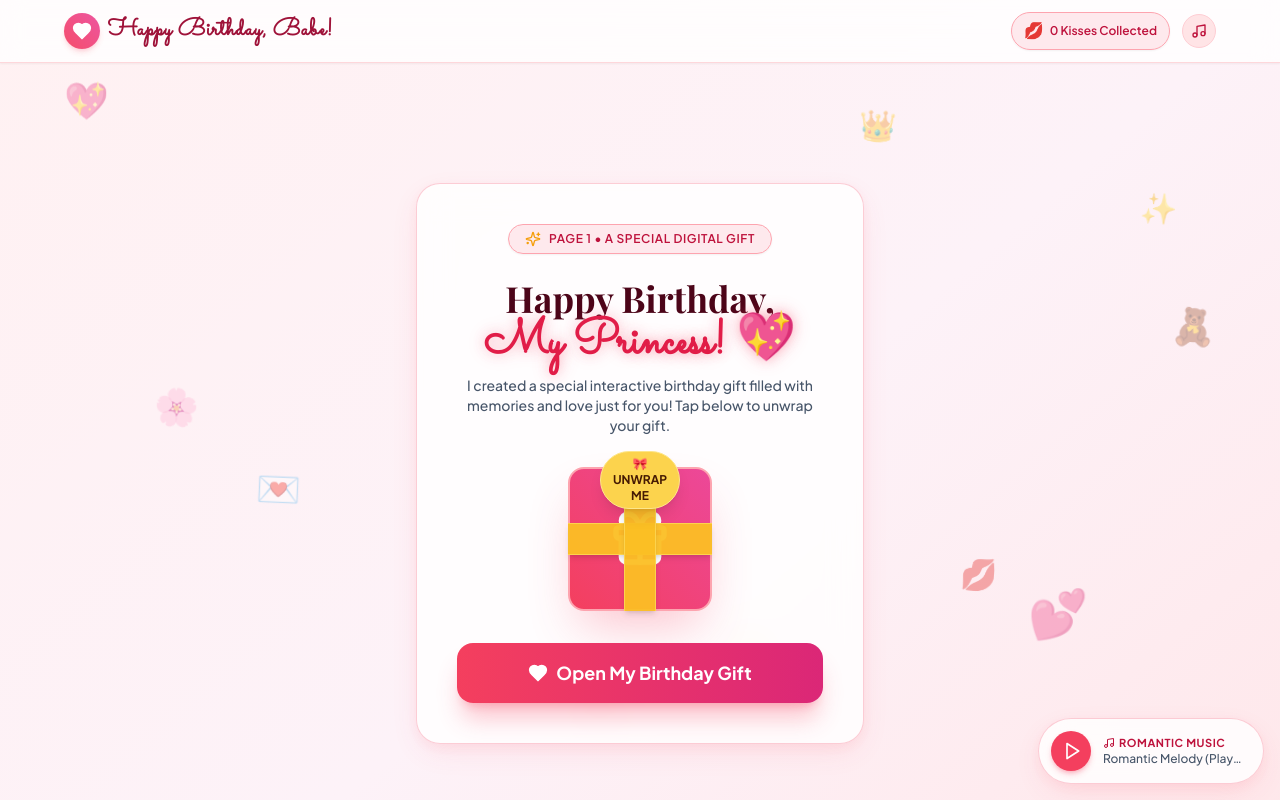
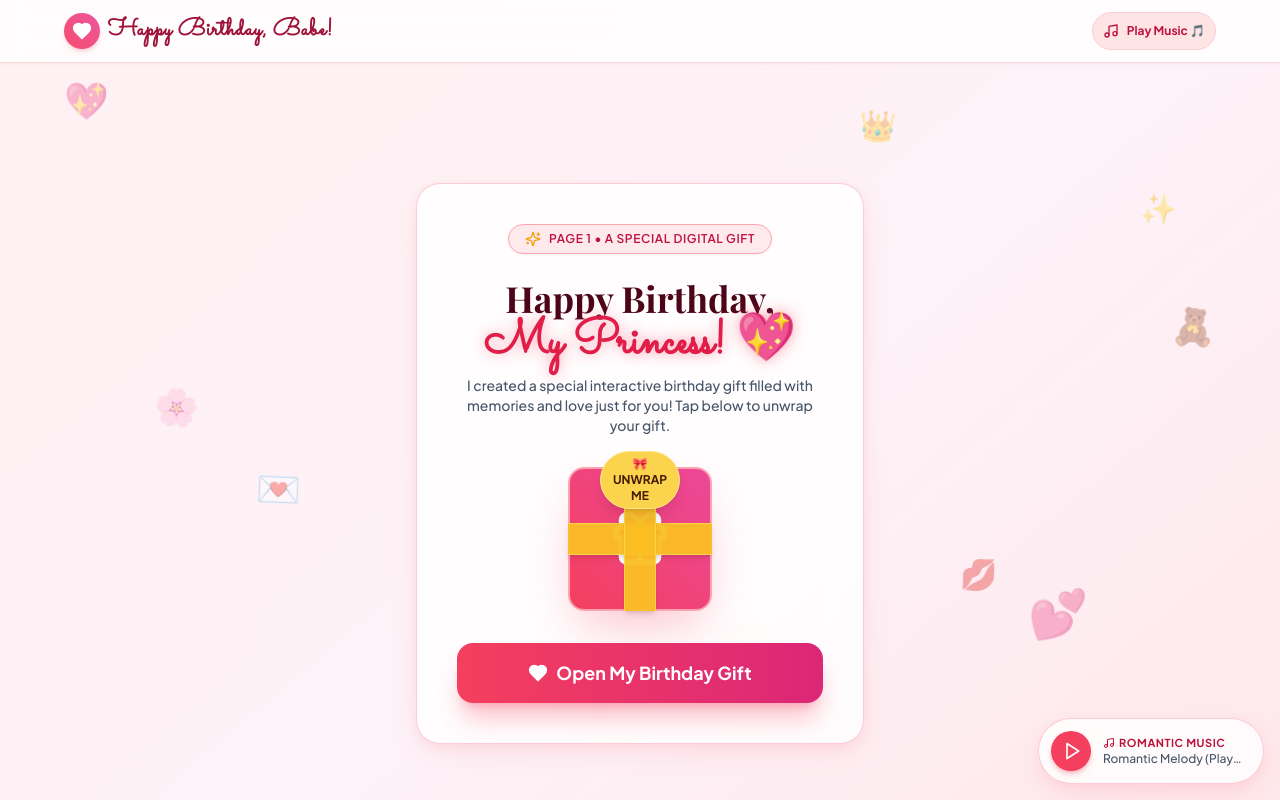
Before and after one commit to aryanadhikari9790-coder/Birthday-, a React (Vite) app: page / in a window 1280 px wide. Shown: the top 800 px of the page. Built offline with nearby package versions, Linux system fonts and the light colour scheme; a web font is replaced by a local one.

Commit message:
AutoTransitionOnCandleBlowNoKissesCounter

```diff
--- a/src/App.jsx
+++ b/src/App.jsx
@@ -45,7 +45,6 @@ export default function App() {
       {/* Main Container */}
       <div className="relative z-10 flex flex-col min-h-screen">
         <Navbar
-          kissCount={0}
           isPlayingMusic={isPlayingMusic}
           toggleMusic={toggleMusic}
         />
--- a/src/components/BirthdayCakeSection.jsx
+++ b/src/components/BirthdayCakeSection.jsx
@@ -1,5 +1,5 @@
 import React, { useState, useEffect, useRef } from 'react';
-import { Flame, Sparkles, Mic, AlertCircle, ArrowRight } from 'lucide-react';
+import { Flame, Sparkles, Mic, AlertCircle } from 'lucide-react';
 import { triggerFireworks, playPopSound } from '../utils/effects';
 
 export default function BirthdayCakeSection({ onNextPage }) {
@@ -37,6 +37,13 @@ export default function BirthdayCakeSection({ onNextPage }) {
     setCandlesBlown(true);
     playPopSound();
     triggerFireworks();
+
+    // Automatically transition to Page 3 (Greeting Card & Photos) after 1.5s delay!
+    setTimeout(() => {
+      if (onNextPage) {
+        onNextPage();
+      }
+    }, 1600);
   };
 
   // Start Web Audio API Microphone Volume/Blow Detection
@@ -209,18 +216,13 @@ export default function BirthdayCakeSection({ onNextPage }) {
             )}
           </div>
         ) : (
-          <div className="bg-rose-500/10 border border-rose-300 p-6 rounded-2xl max-w-lg mx-auto animate-fade-in shadow-sm space-y-4">
+          <div className="bg-rose-500/10 border border-rose-300 p-6 rounded-2xl max-w-lg mx-auto animate-fade-in shadow-sm space-y-3">
             <p className="font-handwriting text-3xl text-rose-700 text-glow">
-              "May all your wildest dreams & happiest wishes come true!"
+              "Wish Granted! Opening your Birthday Card... 💖"
             </p>
-
-            <button
-              onClick={onNextPage}
-              className="w-full py-4 px-6 rounded-2xl bg-gradient-to-r from-rose-500 to-pink-600 hover:from-rose-600 hover:to-pink-700 text-white font-bold text-base shadow-lg shadow-rose-500/30 transition-all flex items-center justify-center space-x-2 animate-pulse"
-            >
-              <span>Read My Birthday Greeting Card & Photos 💌</span>
-              <ArrowRight className="w-5 h-5" />
-            </button>
+            <p className="text-slate-600 text-xs uppercase tracking-wider font-semibold animate-pulse">
+              ✨ Fireworks Celebration Unlocked! ✨
+            </p>
           </div>
         )}
       </div>
--- a/src/components/Navbar.jsx
+++ b/src/components/Navbar.jsx
@@ -2,7 +2,7 @@ import React from 'react';
 import { Heart, Music } from 'lucide-react';
 import { birthdayData } from '../config/birthdayData';
 
-export default function Navbar({ kissCount, isPlayingMusic, toggleMusic }) {
+export default function Navbar({ isPlayingMusic, toggleMusic }) {
   return (
     <header className="sticky top-0 z-40 w-full backdrop-blur-md bg-white/80 border-b border-rose-200/80 px-4 py-3 shadow-sm">
       <div className="max-w-6xl mx-auto flex items-center justify-between">
@@ -18,25 +18,21 @@ export default function Navbar({ kissCount, isPlayingMusic, toggleMusic }) {
           </div>
         </div>
 
-        {/* Kiss Counter & Music Toggle */}
+        {/* Music Toggle Button */}
         <div className="flex items-center space-x-3">
-          {/* Kiss Badge */}
-          <div className="flex items-center space-x-1.5 bg-rose-500/10 border border-rose-300 px-3 py-1.5 rounded-full text-xs font-semibold text-rose-700 shadow-sm">
-            <span className="text-base animate-bounce-soft">💋</span>
-            <span>{kissCount} Kisses Collected</span>
-          </div>
-
-          {/* Music Toggle Button */}
           <button
             onClick={toggleMusic}
-            className={`p-2 rounded-full border transition-all duration-300 ${
+            className={`p-2.5 rounded-full border transition-all duration-300 flex items-center space-x-2 ${
               isPlayingMusic
                 ? 'bg-rose-500 text-white border-rose-400 shadow-md shadow-rose-500/30 animate-pulse'
                 : 'bg-rose-100 text-rose-700 border-rose-200 hover:bg-rose-200'
             }`}
-            title={isPlayingMusic ? "Pause Romantic Music" : "Play Romantic Music"}
+            title={isPlayingMusic ? "Pause Music" : "Play Music"}
           >
             <Music className="w-4 h-4" />
+            <span className="text-xs font-bold hidden sm:inline">
+              {isPlayingMusic ? "Playing Music 🎵" : "Play Music 🎵"}
+            </span>
           </button>
         </div>
       </div>
```
